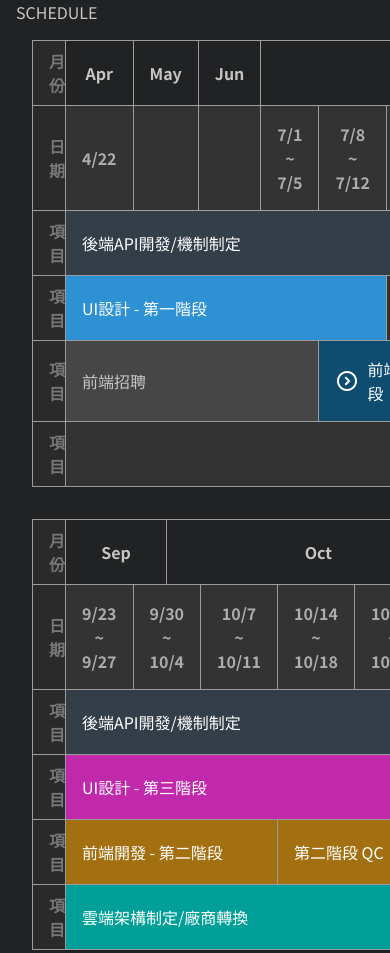
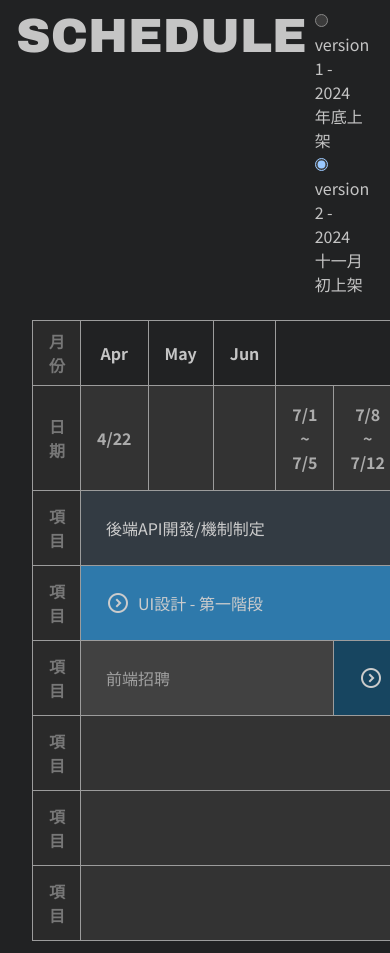
Before and after one commit to BenLee-hkxf/benlee-hkxf.github.io, a plain HTML site: page schedule-auto.html in a window 390 px wide. Shown: the top 953 px of the page. Drawn offline with nearby package versions, Linux system fonts and the light colour scheme.

Commit message:
0823 會議報告進度

```diff
--- /dev/null
+++ b/data/plan-b.json
@@ -0,0 +1,127 @@
+[
+    {
+      "dates": [
+        {"year": 2024, "month": 4, "weekText": "4/22"}              ,
+        {"year": 2024, "month": 5, "weekText": ""}                  ,
+        {"year": 2024, "month": 6, "weekText": ""}                  ,
+        { "year": 2024, "month": 7, "weekIndexes": [0, 1, 2, 3, 4] },
+        { "year": 2024, "month": 8, "weekIndexes": [0, 1, 2, 3, 4] },
+        { "year": 2024, "month": 9, "weekIndexes": [0, 1, 2] }
+      ],
+      "items": [
+        [
+          {"colspan": 15, "className": "api", "title": "後端API開發/機制制定"}
+        ],
+        [
+          {"colspan": 5, "className": "ui-1" , "title": "UI設計 - 第一階段", "tasks": [
+            {
+              "title": "基本架構:模組化/系統化",
+              "description": "main header、footer、categories、",
+              "tasks": [
+                {"title": "主頁"},
+                {"title": "探索課程"},
+                {"title": "課程商品頁"}
+              ]
+            },
+            {"title": "使用者體驗/行為分析/流程設計"},
+            {"title": "自適應/多平台"},
+            {"title": "基礎元件: 卡片、對話框、選單、工具列"}
+          ]},
+          {"colspan": 4, "className": "blank" },
+          {"colspan": 1, "className": "blank" , "title":"8/16","tooltip":"kick-off meeting" },
+          {"colspan": 8, "className": "ui-2" , "title": "UI設計 - 第二階段", "tasks":[
+            {"title": "8/19 ~ 8/30 wireframe"},
+            {"title": "9/2 ~ 9/13 UI 完稿"},
+            {"title": "9/16 ~ 9/27 UI 定稿"  }
+          ]}
+        ],
+        [
+          {"colspan": 4, "className": "recruitment", "title": "前端招聘"},
+          {
+            "colspan": 5,
+            "className": "dev-1",
+            "title": "前端開發 - 第一階段",
+            "tasks": [
+              {
+                "title": "前端技術架構 VUE/NUXT",
+                "description": "main header、footer、categories、",
+                "tasks": [
+                  {"title": "主頁"},
+                  {"title": "探索課程"},
+                  {"title": "課程商品頁"}
+                ]
+              },
+              {"title": "基本路由實現/多國語系"},
+              {"title": "UI設計實現"}
+            ]
+          },
+          {"colspan": 2, "className": "dev-1", "title": "第一階段 QC"},
+          {"colspan": 4, "className": "blank"}
+        ],
+        [
+            {"colspan": 8, "className": "blank"},
+            {"colspan": 2, "className": "blank","title": "8/9 時程異動"},
+            {"colspan": 6, "className": "dev-2", "title": "前端開發 - 第二階段", "tasks": [
+                {"title": "會員機制/社群登入"},
+                {"title": "購物車/優惠券"},
+                {"title": "第三方金流/財務串接"  },
+                {"title": "會員看課功能: 影像串接"}
+            ]}
+        ],
+        [
+          {"colspan": 8, "className": "blank"},
+          {"colspan": 6, "className": "course-update", "title": "資料轉換(修正平台轉換問題)"},
+          {"colspan": 1, "className": "blank"}
+        ],
+        [
+            {"colspan": 12, "className": "blank"},
+            {"colspan": 3, "className": "cloud-design", "title": "雲端架構制定", "tasks":[
+                {"title": "放棄雲端機制轉換"},
+                {"title": "放棄 auto scaling 機制"},
+                {"title": ""}
+            ]}
+        ]
+      ]
+    },
+    {
+      "dates": [
+        { "year": 2024, "month":  9, "weekIndexes": [3, 4         ] },
+        { "year": 2024, "month": 10, "weekIndexes": [0, 1, 2, 3, 4] },
+        { "year": 2024, "month": 11, "weekIndexes": [0, 1, 2, 3   ] },
+        { "year": 2024, "month": 12, "weekIndexes": [0, 1, 2, 3, 4] }
+      ],
+      "items": [
+        [
+          {"colspan": 10, "className": "api", "title": "後端API開發/機制制定"}
+        ],
+        [
+          {"colspan": 3, "className": "ui-2" , "title": "UI設計 - 第二階段", "tasks":[
+
+            {"title": "9/16 ~ 9/27 UI 定稿"  },
+            {"title": "9/30 ~ 10/11 交付期"  }
+          ]},
+          {"colspan": 2, "className": "blank" },
+          {"colspan": 9, "className": "ui-3 not-sure", "title": "UI設計 - 第三階段"     }
+
+        ],
+        [
+          {"colspan": 3, "className": "dev-2", "title": "前端開發 - 第二階段"},
+          {"colspan": 2, "className": "dev-2", "title": "第二階段 QC"    },
+          {"colspan": 7, "className": "dev-3", "title": "前端開發 - 第三階段", "tasks": [
+              {"title": "功能補齊"},
+              {"title": "系統後台"},
+              {"title": "行銷"  },
+              {"title": "社群"}
+          ]},
+          {"colspan": 2, "className": "dev-3", "title": "第三階段 QC"    }
+        ],
+        [
+            {"colspan": 2, "className": "cloud-design", "title": "雲端架構"},
+          {"colspan": 2, "className": "cloud-design", "title": "建置與測試"    },
+
+          {"colspan": 3, "className": "deploy"      , "title": "雲端部署"       },
+          {"colspan": 3, "className": "blank"                               }
+        ]
+      ]
+    }
+  ]
--- a/jq.schedule-grid.js
+++ b/jq.schedule-grid.js
@@ -92,18 +92,23 @@ function createGridHtml(grid){
         let cellStep = 0;
         row.forEach((cell,i) => {
             const td = $(`<td></td>`);
-            const taskBlock = $('<div class="task flex items-center">');
-            taskBlock.append($('<span class="title"></span>').text(cell.title));
+            const taskBlock = $('<div class="task">');
+            const titleRow = $('<div class="title-row  flex items-center">').appendTo(taskBlock);
+            const title = $('<span class="title"></span>').text(cell.title).appendTo(titleRow);
+            if (cell.tooltip){
+                td.attr('title', cell.tooltip);
+            }
+
             if (cell.tasks){
-                const icon = $('<span class="collapsible material-symbols-outlined">expand_circle_down</span>');
-                taskBlock.on('click', function(){
-                    $(this).toggleClass('expended');//.css('transform', 'rotate(45deg)');
+                const icon = $('<span class="collapsible material-symbols-outlined">expand_circle_down</span>').prependTo(titleRow);
+                titleRow.on('click', function(){
+                    taskBlock.toggleClass('expended');//.css('transform', 'rotate(45deg)');
                 });
 
-                taskBlock.prepend(icon);
                 // <span class="material-symbols-outlined">add_circle</span>
                 // taskBlock.addClass('collapsible');
-                taskBlock.append($('<div class="task-list">').append(cell.tasks.map(task => $('<div>').text(task.title))));
+                const taskList = $('<div class="task-list">').appendTo(taskBlock);
+                cell.tasks.map(task => $('<div>').text(task.title).appendTo(taskList));
             }
             td.append(taskBlock);
             let colspan = +cell.colspan;
@@ -145,6 +150,8 @@ function getWeekRange(year,month, weekIndex){
     let workDayEnd = new Date(workDayStart);
     workDayEnd.setDate(workDayEnd.getDate() + 4);
 
+
+    // 有 bug，跨月的第一週的 colspan 會強制 +1，但其實強制+1應該寫在前一個月的最後一週
     return {
         starts: [workDayStart.getMonth()+1, workDayStart.getDate()].join('/'),
         ends: [workDayEnd.getMonth()+1, workDayEnd.getDate()].join('/'),
--- a/plan-b.json
+++ /dev/null
@@ -1,2 +0,0 @@
-
-[]
--- a/schedule-auto.html
+++ b/schedule-auto.html
@@ -9,6 +9,8 @@
     <link rel="preconnect" href="https://fonts.gstatic.com" crossorigin>
     <link href="https://fonts.googleapis.com/css2?family=Noto+Sans+TC:wght@100..900&display=swap" rel="stylesheet">
     <link rel="stylesheet" href="https://fonts.googleapis.com/css2?family=Material+Symbols+Outlined:opsz,wght,FILL,GRAD@20..48,100..700,0..1,-50..200" />
+
+    <link href="https://fonts.googleapis.com/css2?family=Archivo+Black&display=swap" rel="stylesheet">
     <style>
         .material-symbols-outlined {
           font-variation-settings:
@@ -17,7 +19,24 @@
           'GRAD' 0,
           'opsz' 24
         }
+        .archivo-black-regular {
+            font-family: "Archivo Black", sans-serif;
+            font-weight: 400;
+            font-style: normal;
+        }
+        .header-row {
+            h1 {
+                font-size: 3rem;
 
+            }
+        }
+
+        #version-selection {
+            padding: 1rem;
+            option {
+                padding: 1rem;
+            }
+        }
 
         /* .task {
             .collapsible {
@@ -32,6 +51,7 @@
                 }
             }
         } */
+
     </style>
     <script src="https://cdn.tailwindcss.com"></script>
     <script src="https://code.jquery.com/jquery-3.7.1.min.js"></script>
@@ -40,9 +60,6 @@
         // 月份的周次有3種模式:
         // 單欄 weekText，直接指定顯示文字
         // 多欄 weekNumbers: 指定月份的周次，這樣可以讓月份的周次可以自動計算，不用手動調整
-
-
-        $(function(){
 
 
         const grids = [
@@ -121,17 +138,71 @@
             }
         ];
 
+        function init(){
+
+
+        }
+
+        $(function(){
+
+            const versionElement = $('#version-selection');
+
+            function loadVersion(version){
+                $('#grids-container').empty();
+
+                $.getJSON(`data/plan-${version}.json`, function(grids){
                     grids.forEach((grid, index) => {
                         const gridHtml = createGridHtml(grid);
                         $('#grids-container').append(gridHtml);
                     });
+                });
+            }
 
+            versionElement.on('change', function(){
+                const version = versionElement.val();
+                console.log('load version', version);
+
+                loadVersion(version);
+            });
+
+            $('input[type=radio][name=version]').change(function() {
+                const version = this.value;
+                loadVersion(version);
+            });
+
+            function checkVersion(){
+                const version = $('input[type=radio][name=version]:checked').val();
+                loadVersion(version);
+            }
+            checkVersion();
         });
     </script>
 </head>
 
 <body class="noto-sans-tc-a1">
-    <h1>SCHEDULE</h1>
+    <div class="header-row w-100 flex justify-between">
+        <h1 class="archivo-black-regular ">SCHEDULE</h1>
+        <div class="p-2">
+            <div>
+                <label>
+                    <input type="radio" name="version" id="version-1" value="a">
+                    version 1 - 2024 年底上架
+                </label>
+            </div>
+            <div>
+                <label>
+                    <input type="radio" name="version" id="version-2" value="b" checked>
+                    version 2 - 2024 十一月初上架
+                </label>
+            </div>
+
+            <select id="version-selection" class="" hidden>
+                <option value="a">version 1 - 2024 年底上架</option>
+                <option value="b">version 2 - 2024 十一月初上架</option>
+            </select>
+        </div>
+
+    </div>
 
     <div id="grids-container"></div>
 
--- a/style.css
+++ b/style.css
@@ -14,6 +14,8 @@ body {
     background-color: #212223;
     color: #c5c5c5;
     padding: 0 1rem;
+
+    color-scheme: dark;
 
 }
 
@@ -36,14 +38,24 @@ table.data-grid {
 
     th, td {
         border: var(--grid-border);
+
+    }
+
+    th {
         padding: 1rem;
+    }
+
+    td {
+        .task {
+            margin: 0.5rem;
+        }
     }
 
     tr {
         th:first-child {
             /*transform: rotate(-90deg);*/
             padding: .5rem 1rem;
-            max-width: 1rem;
+            max-width: 3rem;
             background-color: var(--grid-row-header-bg);
             color: var(--grid-row-header-color);
         }
@@ -66,11 +78,15 @@ table.data-grid {
     tr {
         td {
             .task {
+
+
                 height: 100%;
+                padding: 1rem;
                 // border: 1px solid red;
+
                 .collapsible {
                     margin-right: 0.5rem;
-                    transition: 300ms transform ease-in-out;
+                    transition: 200ms transform ease-in-out;
                     transform: rotate(-90deg);
                 }
 
@@ -78,15 +94,26 @@ table.data-grid {
                     cursor: pointer;
                 }
 
+                .title-row {
+                    user-select: none;
+                }
+
                 .task-list {
                     overflow: hidden;
                     max-height: 0;
                     padding: 0 1rem;
-                    transition: max-height 300ms ease, padding 300ms ease;
 
-                    display: flex;
+
+                    transition-duration: 200ms;
+                    transition-timing-function: ease-in-out;
+                    transition-property: max-height, opacity;
+
+                    /* display: flex;
                     gap: 0.5rem;
-                    flex-wrap: wrap;
+                    flex-wrap: wrap; */
+                    opacity: 0;
+                    font-weight: 200;
+                    padding-left: 2rem;
                 }
 
                 &.expended {
@@ -96,7 +123,9 @@ table.data-grid {
 
                     .task-list {
                         max-height: 1000px;
-                        padding: 1rem;
+                        opacity: 1;
+
+                        // padding: 1rem;
                     }
                 }
             }
@@ -127,6 +156,15 @@ table.data-grid {
     td.ui-1,td.ui-2,td.ui-3, td.dev-1, td.dev-2, td.dev-3, td.api, td.cloud-design {
         color: #fff;
     }
+
+    td.not-sure {
+
+        opacity: 0.5;
+        .task {
+            border: 3px dotted #ccc;
+        }
+    }
+
     td.ui-1 {
         background-color: rgb(45, 145, 212);
     }
@@ -156,4 +194,14 @@ table.data-grid {
     td.cloud-design {
         background-color: rgb(0, 160, 152);
     }
+
+
+    td:has(.task) {
+        opacity: 0.75;
+        transition: 100ms opacity ease-in-out;
+        &:hover {
+            opacity: 1;
+        }
+    }
+
 }
```
Also changed, not shown: data/plan-a.json (added, +65 -0 lines), plan-a.json (deleted, +0 -216 lines). Lines whose indentation alone changed are shown as unchanged.
